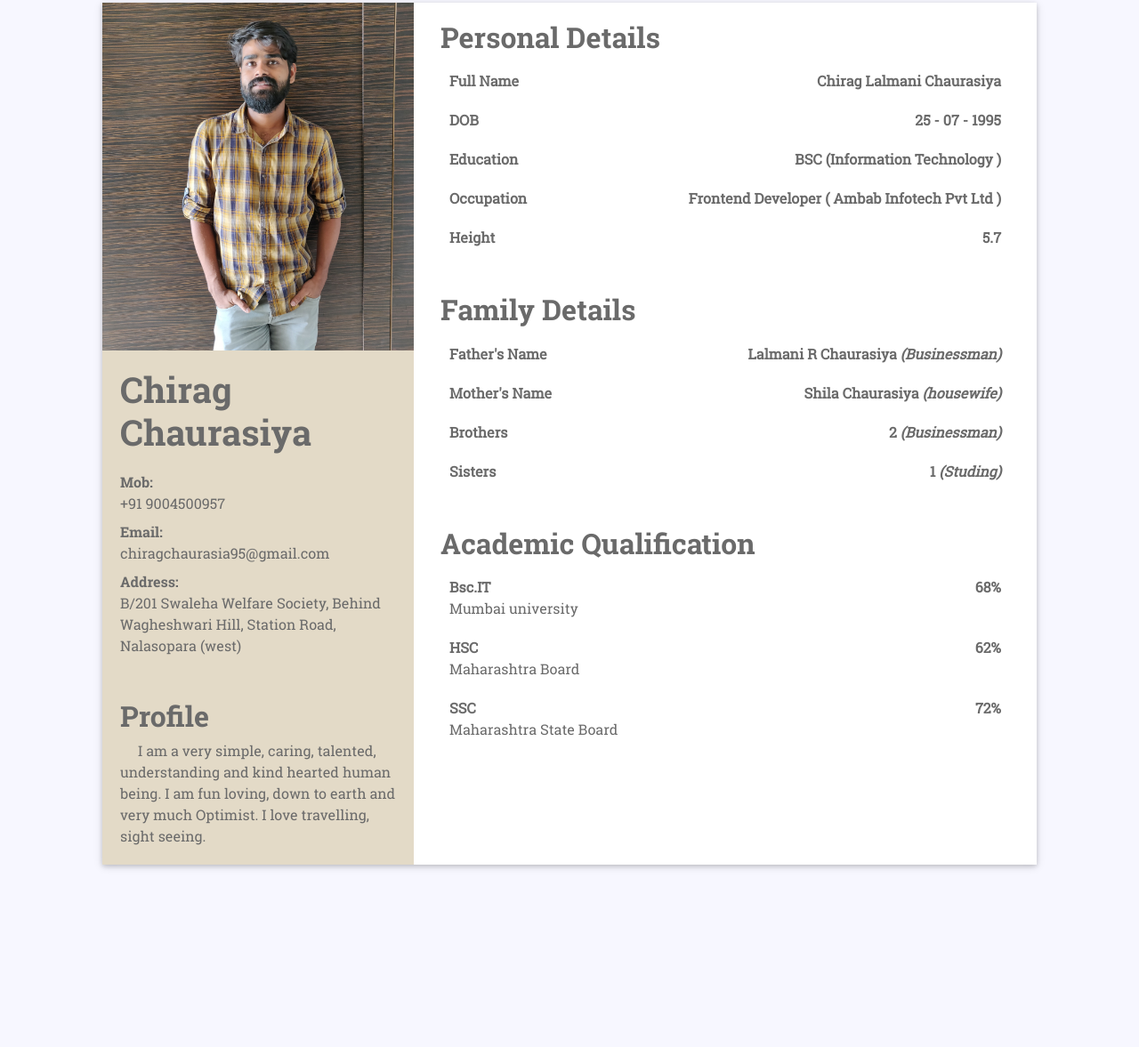
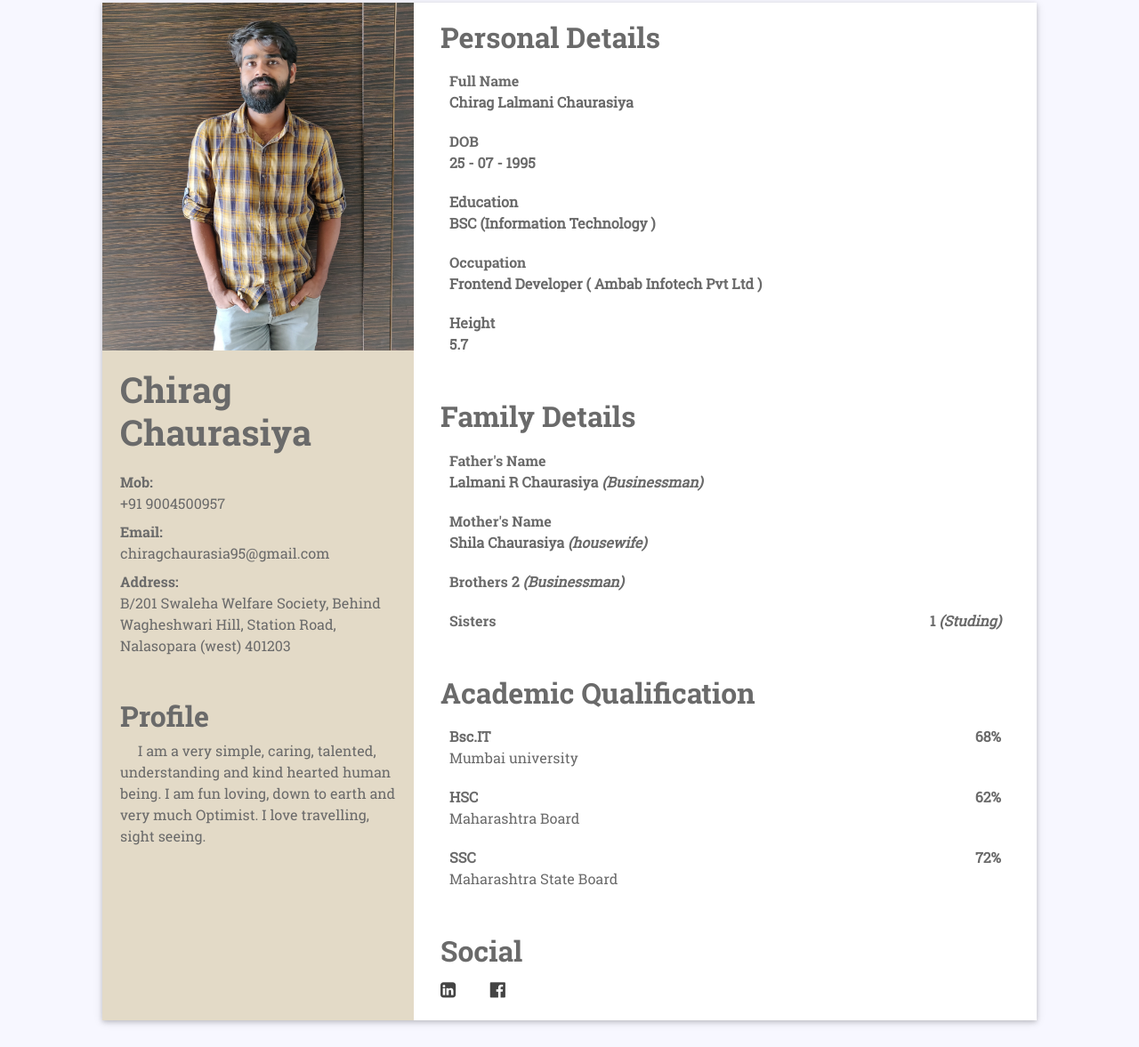
Before and after one commit to chiragchaurasiya/chirag, a plain HTML site: page index.html in a window 1280 px wide. Shown: the part 27-1204 px from the top of the page at 89% size. Before the commit the page ends 1029 px from the top, so only its background shows below. Drawn offline with Linux system fonts and the light colour scheme.

Commit message:
index pages

```diff
--- a/index.html
+++ b/index.html
@@ -9,6 +9,7 @@
     <link rel="shortcut icon" href="assets/images/fav.jpg">
     <link rel="stylesheet" href="assets/css/bootstrap.min.css">
     <link rel="stylesheet" href="assets/css/fontawsom-all.min.css">
+    <link rel="stylesheet" href="https://stackpath.bootstrapcdn.com/font-awesome/4.7.0/css/font-awesome.min.css">
     <link rel="stylesheet" type="text/css" href="assets/css/style.css" />
 </head>
 
@@ -16,7 +17,7 @@
     <div class="container-fluid overcover">
         <div class="container profile-box">
             <div class="row">
-                <div class="col-lg-4 col-md-5 leftgh">
+                <div class="col-lg-4 col-md-5 leftgh pb-4">
                     <div class="image-box">
                         <img src="assets/images/profile.jpg" alt="">
                     </div>
@@ -44,7 +45,7 @@
                                 <strong>Address:</strong>
                             </div>
                             <div class="col-12">
-                               B/201 Swaleha Welfare Society, Behind Wagheshwari Hill, Station Road, Nalasopara (west)
+                               B/201 Swaleha Welfare Society, Behind Wagheshwari Hill, Station Road, Nalasopara (west) 401203
                             </div>
                         </div>
                     </div>
@@ -57,20 +58,20 @@
                     <div class="rit-data">
                         <h2>Personal Details</h2>
                         <ul>
-                            <li><b>Full Name <span>Chirag Lalmani Chaurasiya</span></b></li>
-                            <li><b>DOB <span>25 - 07 - 1995</span></b></li>
-                            <li><b>Education <span>BSC (Information Technology )</span></b></li>
-                            <li><b>Occupation <span>Frontend Developer ( Ambab Infotech Pvt Ltd )</span></b></li>
-                            <li><b>Height <span>5.7</span></b></li>
+                            <li><b><strong>Full Name</strong> <br>Chirag Lalmani Chaurasiya</b></li>
+                            <li><b><strong>DOB</strong> <br>25 - 07 - 1995</b></li>
+                            <li><b><trong>Education</strong> <br>BSC (Information Technology )</b></li>
+                            <li><b><strong>Occupation</strong> <br>Frontend Developer ( Ambab Infotech Pvt Ltd )</b></li>
+                            <li><b><srong>Height</srong> <br>5.7</b></li>
                         </ul>
                     </div>
                     <div class="rit-data">
                         <h2>Family Details</h2>
                         <ul>
-                            <li><b>Father's Name <span>Lalmani R Chaurasiya <i>(Businessman)</i></span></b></li>
-                            <li><b>Mother's Name <span>Shila Chaurasiya <i>(housewife)</i></span></b></li>
-                            <li><b>Brothers <span>2 <i>(Businessman)</i></span></b></li>
-                            <li><b>Sisters <span>1 <i>(Studing)</i></span></b></li>
+                            <li><b><strong>Father's Name</strong> <br>Lalmani R Chaurasiya <i>(Businessman)</i></b></li>
+                            <li><b><strong>Mother's Name</strong> <br>Shila Chaurasiya <i>(housewife)</i></b></li>
+                            <li><b><strong>Brothers</strong> 2 <i>(Businessman)</i></b></li>
+                            <li><b><strong>Sisters </strong><span>1 <i>(Studing)</i></span></b></li>
                         </ul>
                     </div>
                     <div class="rit-data">
@@ -87,6 +88,15 @@
                             </li>
                         </ul>
                     </div>
+                    <div class="rit-data">
+                        <h2>Social</h2>
+                        <div class="row">
+                            <div class="col-1" style="font-size: 20px;"><a href="https://www.linkedin.com/in/chirag-chaurasiya-65b1b5100" target="_blank"><i class="fa fa-linkedin-square" aria-hidden="true"></i></a>
+                            </div>
+                            <div class="col-1" style="font-size: 20px;"><a href="https://www.facebook.com/chirag.chaurasia1" target="_blank"><i class="fa fa-facebook-official" aria-hidden="true"></i></a>
+                            </div>
+                        </ddiv>
+                    </div>
                 </div>
             </div>
         </div>
```
